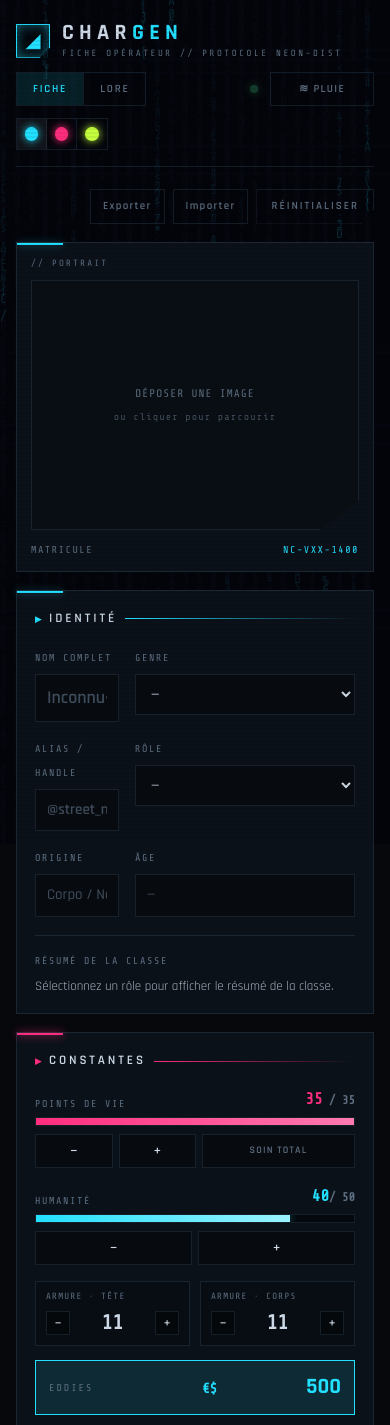
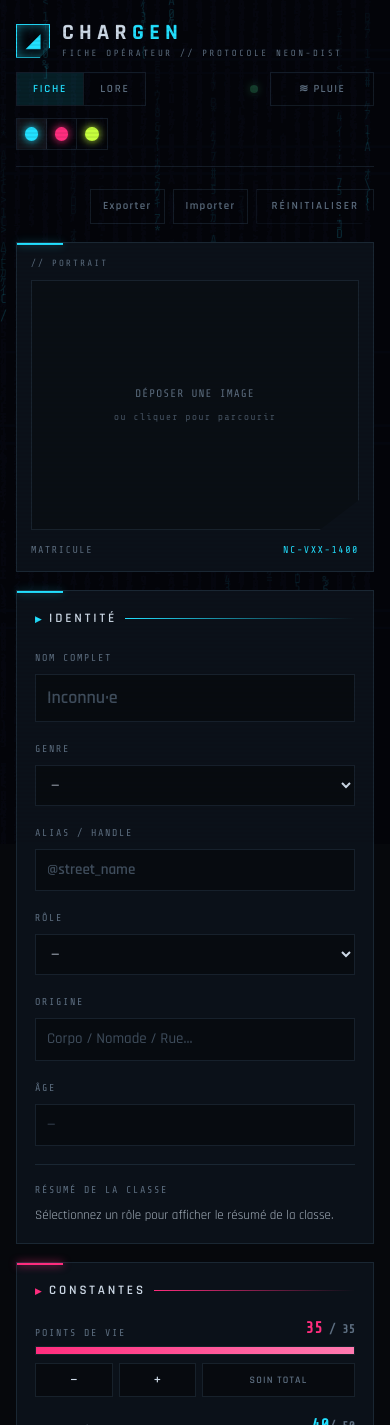
Before and after one commit to OlivierM53/Jdr-cyberpunk-app, a Vue app: page /#/character in a window 390 px wide. Shown: the top 1425 px of the page. Built offline with nearby package versions, Linux system fonts and the light colour scheme.

Commit message:
Fix identity panel

```diff
--- a/src/components/IdentityPanel.vue
+++ b/src/components/IdentityPanel.vue
@@ -36,7 +36,7 @@ function onRoleChange(e: Event) {
       <div class="h-px flex-1" style="background: linear-gradient(90deg, var(--color-accent), transparent)"></div>
     </div>
 
-    <div class="grid grid-cols-1 gap-x-4 gap-y-3.5 sm:grid-cols-2">
+    <div class="grid gap-x-4 gap-y-3.5 md:grid-cols-2">
       <label class="block">
         <span class="font-mono text-[10px] tracking-[0.16em] text-dim uppercase">Nom complet</span>
         <input
@@ -91,7 +91,7 @@ function onRoleChange(e: Event) {
         />
       </label>
 
-      <div class="col-span-2 mt-1 border-t border-line pt-3">
+      <div class="col-span-full mt-1 border-t border-line pt-3">
         <span class="font-mono text-[10px] tracking-[0.16em] text-dim uppercase">Résumé de la classe</span>
         <p class="mt-1.5 font-display text-[13px] leading-snug text-txt/80">{{ roleSummary }}</p>
       </div>
--- a/src/components/InfoTooltip.vue
+++ b/src/components/InfoTooltip.vue
@@ -11,7 +11,7 @@ defineProps<{ text: string }>()
       i
     </span>
     <span
-      class="pointer-events-none absolute bottom-full left-1/2 z-20 mb-2 w-56 -translate-x-1/2 border border-accent bg-panel p-2 text-left font-display text-xs leading-snug text-txt opacity-0 transition-opacity duration-150 group-hover:opacity-100 group-focus-within:opacity-100"
+      class="pointer-events-none fixed top-1/2 left-1/2 z-20 w-[calc(100vw-2rem)] max-w-xs -translate-x-1/2 -translate-y-1/2 border border-accent bg-panel p-2 text-left font-display text-xs leading-snug text-txt opacity-0 transition-opacity duration-150 group-hover:opacity-100 group-focus-within:opacity-100 sm:absolute sm:top-auto sm:bottom-full sm:left-1/2 sm:mb-2 sm:w-56 sm:max-w-none sm:translate-y-0"
       style="box-shadow: 0 0 12px var(--color-accent-glow)"
     >
       {{ text }}
--- a/src/components/PortraitPanel.vue
+++ b/src/components/PortraitPanel.vue
@@ -82,7 +82,7 @@ function onRemove(e: Event) {
       </div>
       <button
         v-else
-        class="absolute right-2 bottom-2 cursor-pointer border border-line bg-black/65 px-2 py-1 font-mono text-[10px] text-txt opacity-0 transition-opacity group-hover:opacity-100 hover:border-accent-2 hover:text-accent-2"
+        class="absolute right-2 bottom-2 cursor-pointer border border-line bg-black/65 px-2 py-1 font-mono text-[10px] text-txt hover:border-accent-2 hover:text-accent-2"
         @click="onRemove"
       >
         Retirer
```
